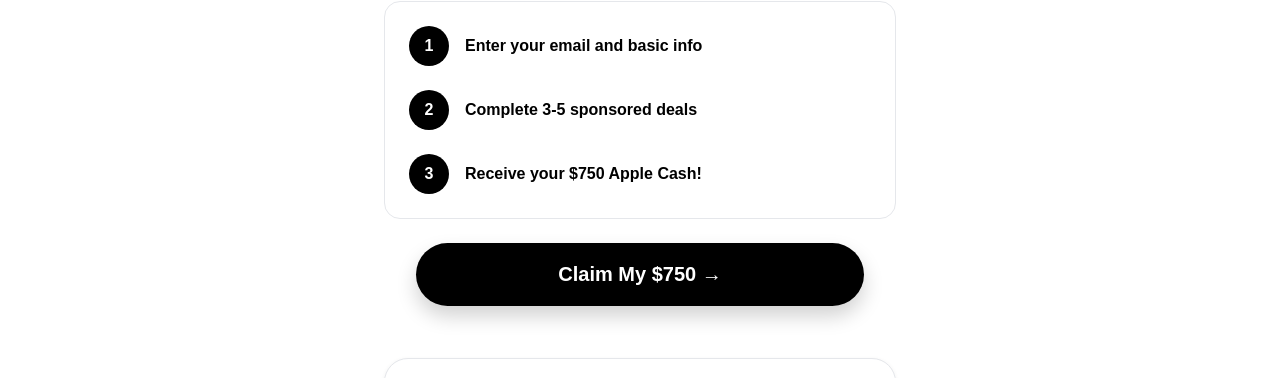
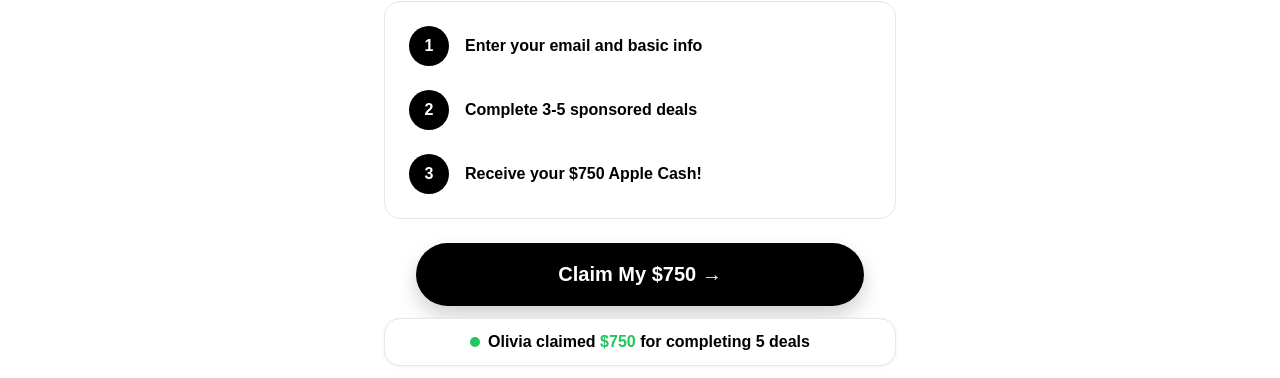
Before and after one commit to sanuxmudulu/test-1, a plain HTML site: page index.html in a window 1280 px wide. Shown: the part 385-763 px from the top of the page. Drawn offline with Linux system fonts and the light colour scheme.

Commit message:
Update index.html

```diff
--- a/index.html
+++ b/index.html
@@ -145,6 +145,55 @@
       font-size: 18px;
     }
 
+    .notification-bar {
+  width: 100%;
+  max-width: 512px;
+  margin-bottom: 16px;
+  border-radius: 16px;
+  border: 1px solid #e5e7eb;
+  background: #fff;
+  padding: 12px 16px;
+  box-shadow: 0 1px 4px rgba(0, 0, 0, 0.06);
+  transition: all 300ms ease;
+  transform: translateY(8px);
+  opacity: 0;
+}
+
+.notification-bar.visible {
+  transform: translateY(0);
+  opacity: 1;
+}
+
+.notification-content {
+  display: flex;
+  align-items: center;
+  justify-content: center;
+  gap: 8px;
+  text-align: center;
+}
+
+.notification-dot {
+  width: 10px;
+  height: 10px;
+  border-radius: 50%;
+  background: #22c55e;
+  flex-shrink: 0;
+}
+
+.notification-text {
+  font-size: 14px;
+  font-weight: 600;
+  color: #000;
+  line-height: 1.4;
+  margin: 0;
+}
+
+@media (min-width: 768px) {
+  .notification-text {
+    font-size: 16px;
+  }
+}
+
 
 
     .faq-section {
@@ -277,6 +326,13 @@
       <div class="claim-button-text">Claim My $750 →</div>
     </button>
 
+    <div class="notification-bar" id="notificationBar">
+  <div class="notification-content">
+    <span class="notification-dot"></span>
+    <p class="notification-text" id="notificationText"></p>
+  </div>
+</div>
+
     <section class="faq-section">
       <h2>Common Questions</h2>
 
@@ -325,6 +381,37 @@
   </main>
 
   <script>
+    const notifications = [
+  "Olivia claimed <span style='color: #22c55e; font-weight: 700;'>$750</span> for completing 5 deals",
+  "Charlotte received <span style='color: #22c55e; font-weight: 700;'>$650</span> for doing 4 deals",
+  "Amelia received <span style='color: #22c55e; font-weight: 700;'>$500</span> for completing 3 deals",
+  "Isla claimed <span style='color: #22c55e; font-weight: 700;'>$750</span> for doing 5 deals",
+  "Ava claimed <span style='color: #22c55e; font-weight: 700;'>$750</span> for doing 5 deals",
+  "Noah received <span style='color: #22c55e; font-weight: 700;'>$500</span> for completing 3 deals",
+  "Grace claimed <span style='color: #22c55e; font-weight: 700;'>$650</span> for doing 4 deals",
+  "Willow received <span style='color: #22c55e; font-weight: 700;'>$750</span> for completing 5 deals",
+  "Harper claimed <span style='color: #22c55e; font-weight: 700;'>$650</span> for completing 4 deals",
+  "Chloe claimed <span style='color: #22c55e; font-weight: 700;'>$500</span> for doing 3 deals"
+];
+
+let currentNotifIndex = 0;
+const notificationBar = document.getElementById("notificationBar");
+const notificationText = document.getElementById("notificationText");
+
+setTimeout(() => {
+  notificationBar.classList.add("visible");
+  notificationText.innerHTML = notifications[currentNotifIndex];
+}, 1500);
+
+setInterval(() => {
+  notificationBar.classList.remove("visible");
+
+  setTimeout(() => {
+    currentNotifIndex = (currentNotifIndex + 1) % notifications.length;
+    notificationText.innerHTML = notifications[currentNotifIndex];
+    notificationBar.classList.add("visible");
+  }, 350);
+}, 9000);
     const baseUrl = "https://giftclick.org/aff_c?offer_id=2596&aff_id=150406";
 
     document.getElementById("claimButton").addEventListener("click", function () {
```
